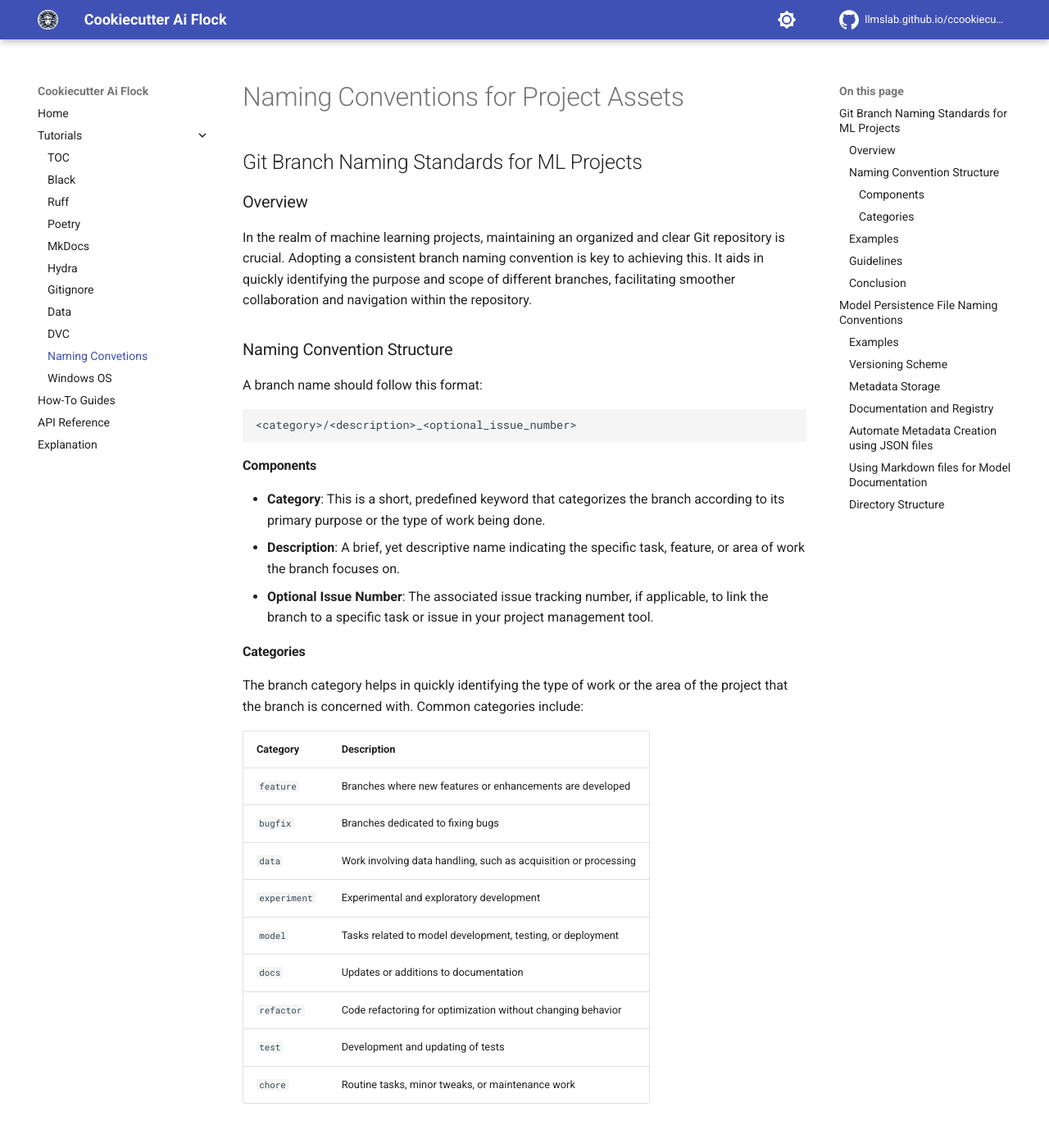
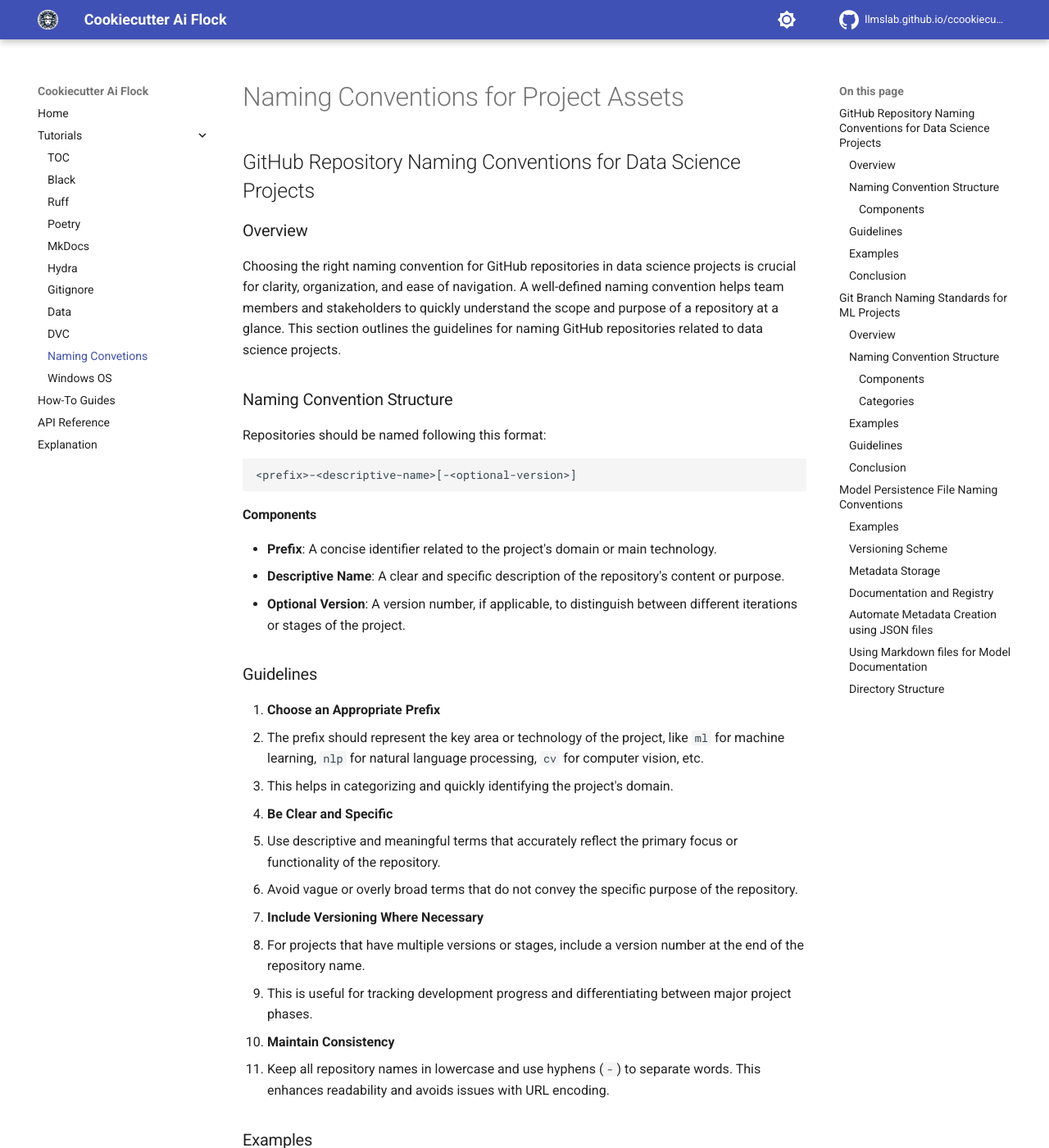
Before and after one commit to LLMsLab/cookiecutter-ai-flock, an MkDocs documentation site: the page built from docs/tutorials/naming-conventions.md, in a window 1280 px wide and 1400 px high. Shown: the whole window at 82% size. Built offline with MkDocs 1.6.1 and Material for MkDocs 9.7.7, drawn with Linux system fonts in a browser that asks for light colours; comment, search, counter and statistics services are not loaded; some of the changed text lies outside the part shown.

Commit message:
Add GitHub Repository Naming Conventions for Data Science Projects
This commit introduces a new section in our data science project assets guide, focusing on the naming conventions for GitHub repositories. The section provides a structured and systematic approach for naming repositories, specifically tailored to the needs and contexts of data science projects.

Key Points:
- Introduced a clear naming convention format: `<prefix>-<descriptive-name>[-<optional-version>]`.
- Detailed guidelines on choosing appropriate prefixes, being descriptive and specific, and when to include versioning in repository names.
- Emphasized the importance of consistency in naming, advocating for lowercase usage and separation with hyphens.
- Provided practical examples to illustrate the application of these conventions.

The addition of this section aims to enhance the organization and clarity of our GitHub repositories, making them more accessible and understandable for both internal team members and external collaborators.

````diff
--- a/docs/tutorials/naming-conventions.md
+++ b/docs/tutorials/naming-conventions.md
@@ -10,6 +10,75 @@ TODO:
 - Include a table to describe the branch type briefly
 - Create a pre-commit hook to enforce using branch and file naming conventions
 -->
+
+## GitHub Repository Naming Conventions for Data Science Projects
+
+### Overview
+
+Choosing the right naming convention for GitHub repositories in data
+science projects is crucial for clarity, organization, and ease of
+navigation. A well-defined naming convention helps team members and
+stakeholders to quickly understand the scope and purpose of a repository
+at a glance. This section outlines the guidelines for naming GitHub
+repositories related to data science projects.
+
+### Naming Convention Structure
+
+Repositories should be named following this format:
+
+```text
+<prefix>-<descriptive-name>[-<optional-version>]
+```
+
+#### Components
+
+- **Prefix**: A concise identifier related to the project's domain or
+  main technology.
+- **Descriptive Name**: A clear and specific description of the
+  repository's content or purpose.
+- **Optional Version**: A version number, if applicable, to distinguish
+  between different iterations or stages of the project.
+
+### Guidelines
+
+1. **Choose an Appropriate Prefix**
+   - The prefix should represent the key area or technology of the
+     project, like `ml` for machine learning, `nlp` for natural language
+     processing, `cv` for computer vision, etc.
+   - This helps in categorizing and quickly identifying the project's
+     domain.
+
+2. **Be Clear and Specific**
+   - Use descriptive and meaningful terms that accurately reflect the
+     primary focus or functionality of the repository.
+   - Avoid vague or overly broad terms that do not convey the specific
+     purpose of the repository.
+
+3. **Include Versioning Where Necessary**
+   - For projects that have multiple versions or stages, include a
+     version number at the end of the repository name.
+   - This is useful for tracking development progress and
+     differentiating between major project phases.
+
+4. **Maintain Consistency**
+   - Keep all repository names in lowercase and use hyphens (`-`) to
+     separate words. This enhances readability and avoids issues with
+     URL encoding.
+
+### Examples
+
+- `ml-predictive-modeling`
+- `nlp-chatbot-interface`
+- `cv-facial-recognition-v1`
+- `ds-data-cleaning-tools`
+
+### Conclusion
+
+Adopting these naming conventions for GitHub repositories in data
+science projects promotes a structured and systematic approach to
+repository management. It ensures that the repository names are
+informative, organized, and aligned with the project's objectives and
+technical domain.
 
 ## Git Branch Naming Standards for ML Projects
 
````
